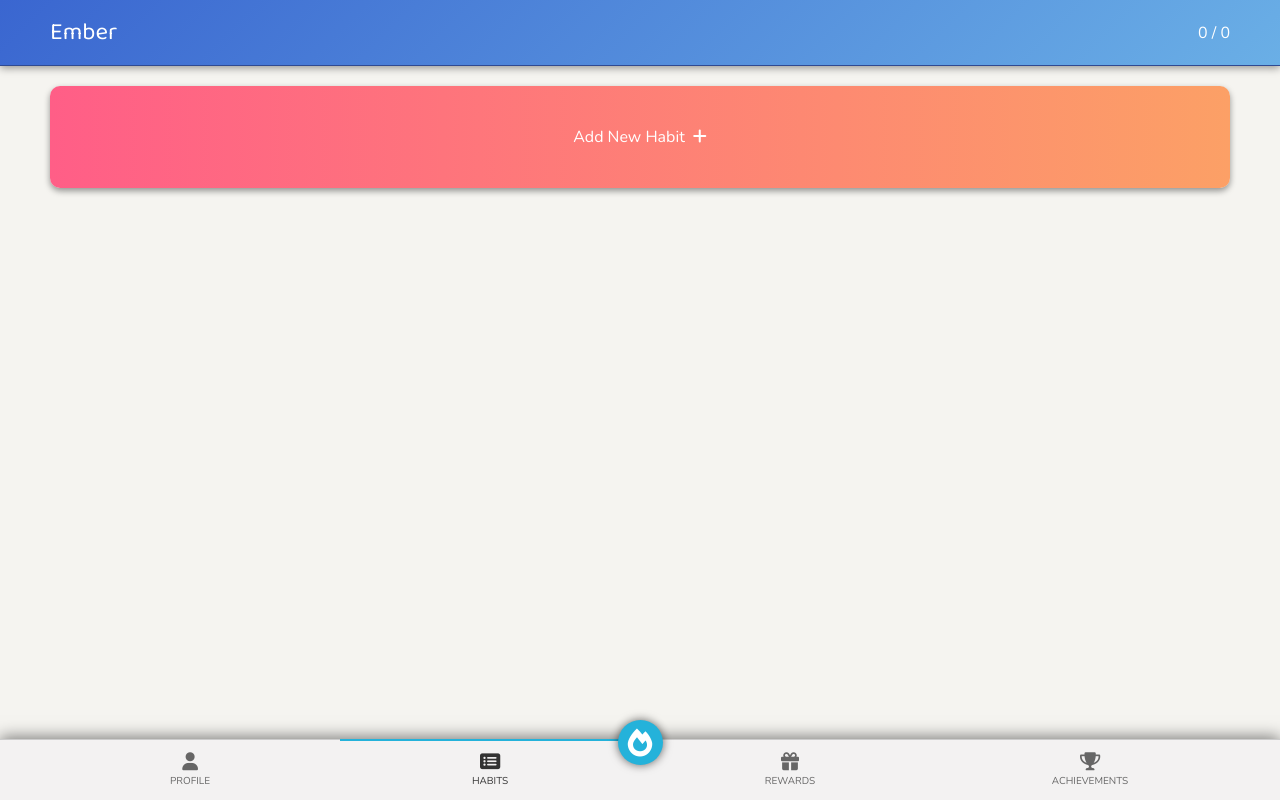
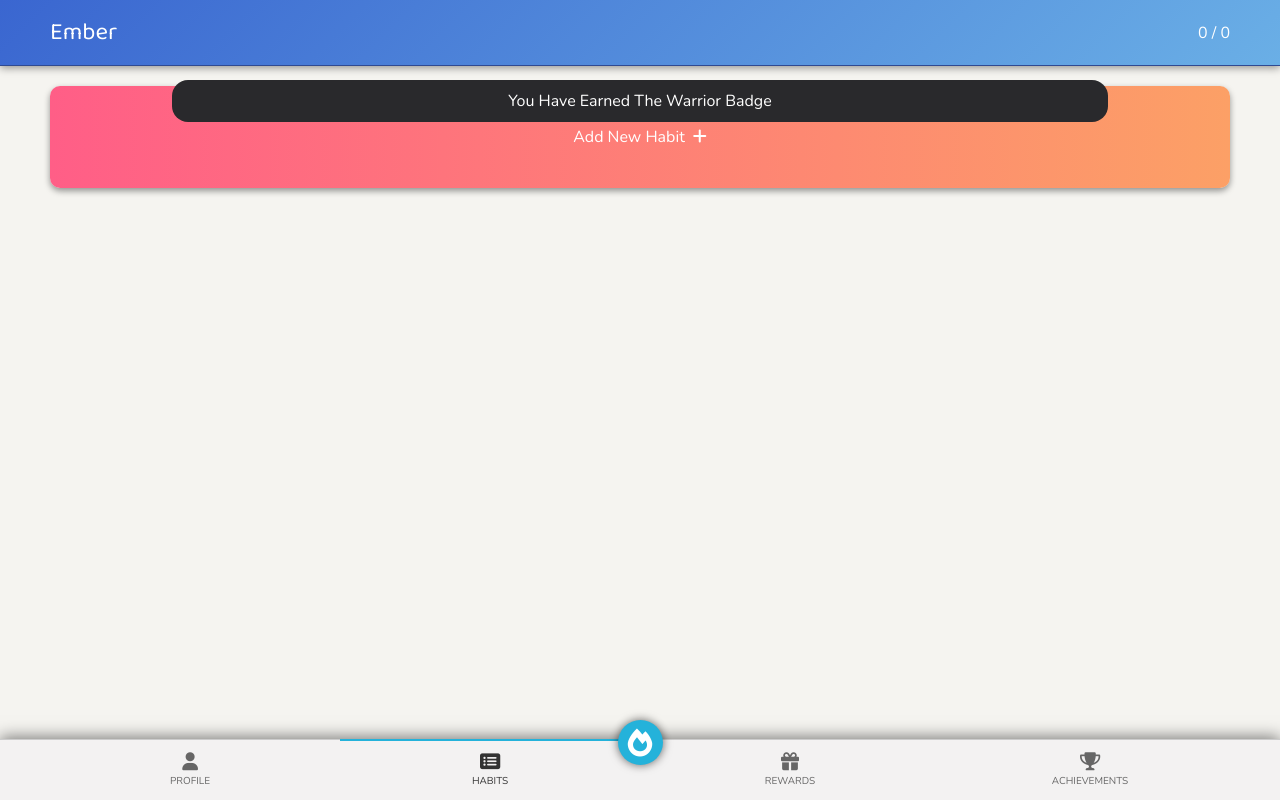
Before and after one commit to joseph-johnson27001/habit-spinner, a Vue app: page / in a window 1280 px wide. Built offline with nearby package versions, Linux system fonts and the light colour scheme.

Commit message:
Dummy toast bar working

```diff
--- a/src/components/Navigation/TopNav.vue
+++ b/src/components/Navigation/TopNav.vue
@@ -1,4 +1,5 @@
 <template>
+  <div>
     <nav class="top-nav">
       <div class="top-nav-content">
         <!-- Center: Heading -->
@@ -32,16 +33,20 @@
         </div>
       </div>
     </nav>
+    <ToastBar v-if="toastMessage" />
+  </div>
 </template>
 
 <script>
 import CurrencyDisplay from "@/components/Navigation/CurrencyDisplay.vue";
 import { mapGetters } from "vuex";
+import ToastBar from "@/components/Toast/ToastBar.vue";
 
 export default {
   name: "TopNav",
   components: {
     CurrencyDisplay,
+    ToastBar,
   },
   data() {
     return {
@@ -49,6 +54,8 @@ export default {
       coins: 120,
       rewardPasses: 1,
       level: 8,
+      toastMessage: "Test",
+      toastBgColor: "#9a74d6",
     };
   },
   computed: {
--- /dev/null
+++ b/src/components/Toast/ToastBar.vue
@@ -0,0 +1,91 @@
+<template>
+  <transition
+    name="fade-slide"
+    @after-enter="startTimer"
+    @after-leave="clearTimer"
+  >
+    <div
+      v-if="isVisible"
+      class="toast-bar"
+      :style="{ backgroundColor: bgColor }"
+    >
+      You Have Earned The Warrior Badge
+    </div>
+  </transition>
+</template>
+
+<script>
+export default {
+  name: "ToastBar",
+  props: {},
+  data() {
+    return {
+      isVisible: false,
+      timer: null,
+    };
+  },
+  mounted() {
+    setTimeout(() => {
+      this.isVisible = true;
+    }, 1000);
+  },
+  methods: {
+    startTimer() {
+      this.timer = setTimeout(() => {
+        this.isVisible = false;
+      }, 4000); // Show for 4 seconds before hiding
+    },
+    clearTimer() {
+      clearTimeout(this.timer);
+    },
+  },
+};
+</script>
+
+<style scoped>
+.toast-bar {
+  padding: 10px 20px;
+  color: white;
+  border-radius: 25px;
+  position: fixed;
+  top: 80px;
+  left: 50%;
+  transform: translateX(-50%);
+  width: 70vw;
+  z-index: 1;
+  text-align: center;
+  background: #29292c;
+  border-radius: 1rem;
+  overflow: hidden;
+}
+
+/* Updated fade-in from the left */
+.fade-slide-enter-active {
+  animation: fade-slide-in 0.3s ease-out forwards;
+}
+.fade-slide-leave-active {
+  animation: fade-shrink-out 0.3s ease-out forwards;
+}
+
+@keyframes fade-slide-in {
+  from {
+    opacity: 0;
+    transform: translateX(-100%); /* Start from left off-screen */
+  }
+  to {
+    opacity: 1;
+    transform: translateX(-50%); /* End at centered position */
+  }
+}
+
+@keyframes fade-shrink-out {
+  from {
+    opacity: 1;
+    transform: translateX(-50%) scale(1); /* Stay centered */
+  }
+  to {
+    opacity: 0;
+    transform: translateX(-50%) scale(0.8); /* Shrink and fade out */
+  }
+}
+</style>
```
Lines whose indentation alone changed are shown as unchanged.
